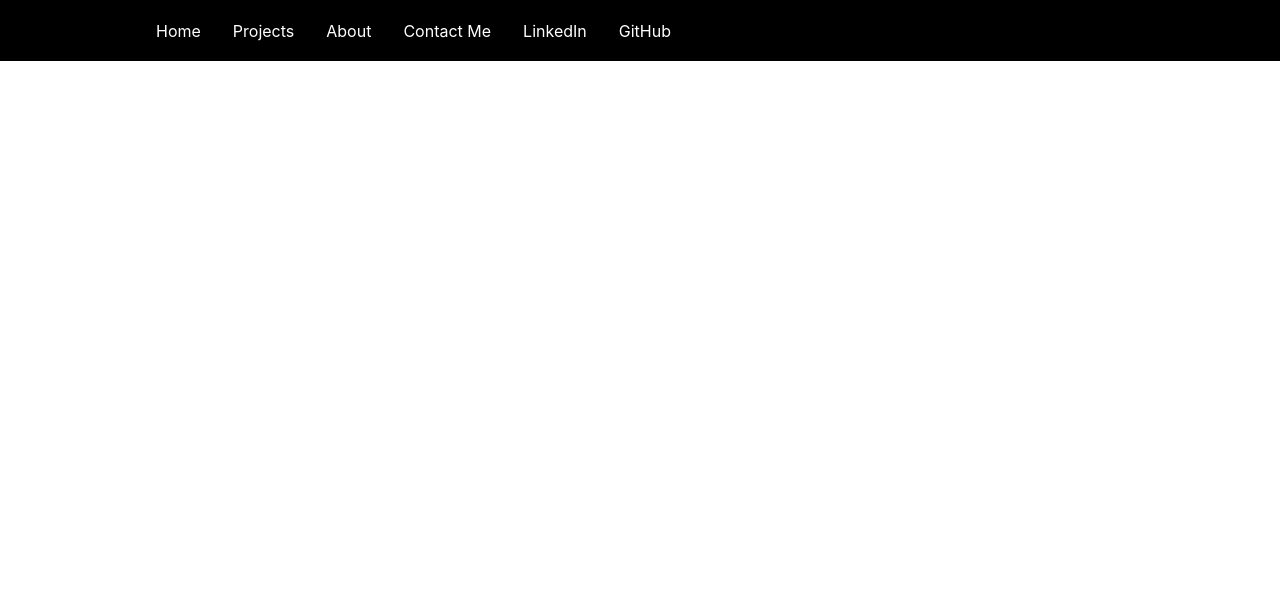
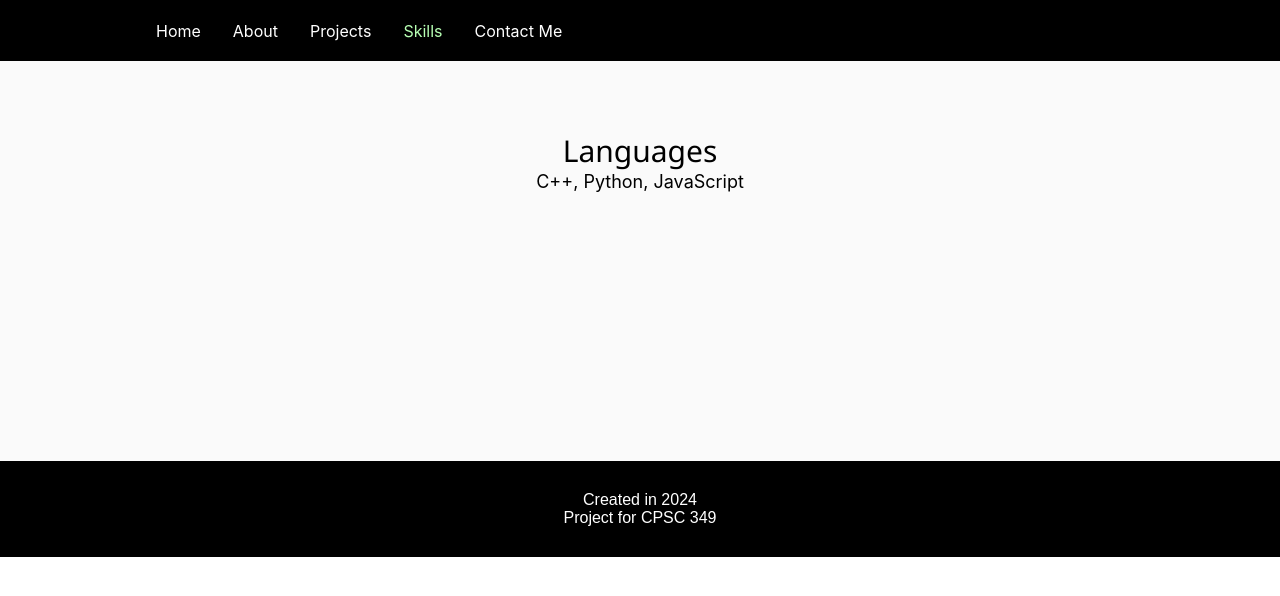
Before and after one commit to RaymondHuang44/portfolio-web, a React (Create React App) app in the folder web-react2/: page /skills in a window 1280 px wide. Shown: the top 596 px of the page. Built offline with nearby package versions, Linux system fonts and the light colour scheme.

Commit message:
added finshed requirements for nav bar

```diff
--- a/web-react2/src/App.js
+++ b/web-react2/src/App.js
@@ -1,5 +1,3 @@
-// Filename - App.js
-
 import React from "react";
 import Navbar from "./components/Navbar/Navbar";
 import {
@@ -11,24 +9,8 @@ import Home from "./pages/home";
 import Projects from "./pages/projects";
 import Contact from "./pages/contact";
 import About from "./pages/about";
-import { useEffect } from "react";
+import Skills from "./pages/skills";
 
-
-const RedirectToGithub = () => {
-    useEffect(() => {
-      window.open("https://github.com/RaymondHuang44", "_blank", "noopener,noreferrer");
-    }, []);
-
-    return null;
-  };
-
-  const RedirectTolinkedin = () => {
-    useEffect(() => {
-      window.open("https://www.linkedin.com/in/raymond-huang-5b05a1308/", "_blank", "noopener,noreferrer");
-    }, []);
-
-    return null;
-  };
 
 function App() {
     return (
@@ -39,8 +21,7 @@ function App() {
                 <Route path="/projects" element={<Projects />} />
                 <Route path="/contact"element={<Contact />} />
                 <Route path="/about"element={<About />} />
-                <Route path="/linkedin" element={<RedirectTolinkedin />} />
-                <Route path="/github" element={<RedirectToGithub />} />
+                <Route path="/skills" element={<Skills />} />
 
             </Routes>
         </Router>
--- a/web-react2/src/components/Navbar/Navbar.js
+++ b/web-react2/src/components/Navbar/Navbar.js
@@ -7,11 +7,10 @@ const Navbar = () => {
             <Nav>
                 <NavMenu>
                     <NavLink to="/" activeStyle> Home </NavLink>
+                    <NavLink to="/about" activeStyle> About </NavLink>
                     <NavLink to="/projects" activeStyle> Projects </NavLink>
-                    <NavLink to="/about" activeStyle> About </NavLink>
+                    <NavLink to="/skills" activeStyle> Skills </NavLink>
                     <NavLink to="/contact" activeStyle> Contact Me </NavLink>
-                    <NavLink to="/linkedin" activeStyle> LinkedIn </NavLink>
-                    <NavLink to="/github" activeStyle> GitHub </NavLink>
                 </NavMenu>
             </Nav>
         </>
--- /dev/null
+++ b/web-react2/src/pages/skills.js
@@ -0,0 +1,42 @@
+import React from "react";
+import "./style.css";
+
+function Skills() {
+    return (
+        <div>
+            <section class="section">
+                <div class="box-main">
+                    <div class="secondHalf">
+                        <h1 class="text-big" id="program">
+                            Languages
+                        </h1>
+                        <p class="text-small">
+                            C++, Python, JavaScript
+                        </p>
+                    </div>
+                </div>
+            </section>
+            <section class="section">
+                <div class="box-main">
+                    <div class="secondHalf">
+                        <h1 class="text-big" id="program">
+                          {/* add something */}
+                        </h1>
+                        <p class="text-small">
+                            {/* sample text */}
+                        </p>
+                    </div>
+                </div>
+            </section>
+            <footer className="footer">
+                <p className="text-footer">
+                    Created in 2024
+                    <br></br>
+                    Project for CPSC 349
+                </p>
+            </footer>
+        </div>
+    );
+}
+
+export default Skills;
```
Also changed, not shown: web-react2/src/pages/github.js (deleted, +0 -13 lines).
